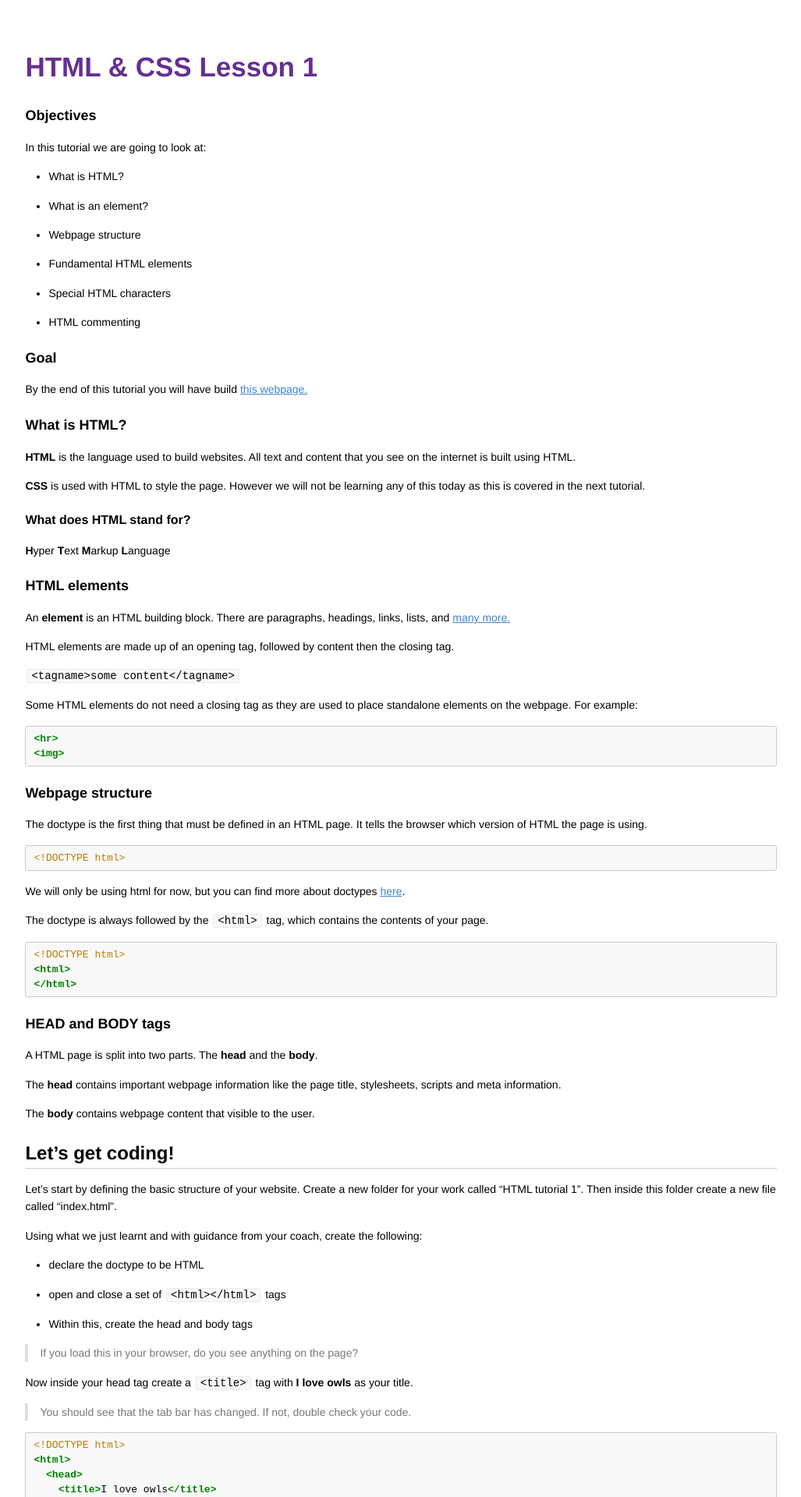
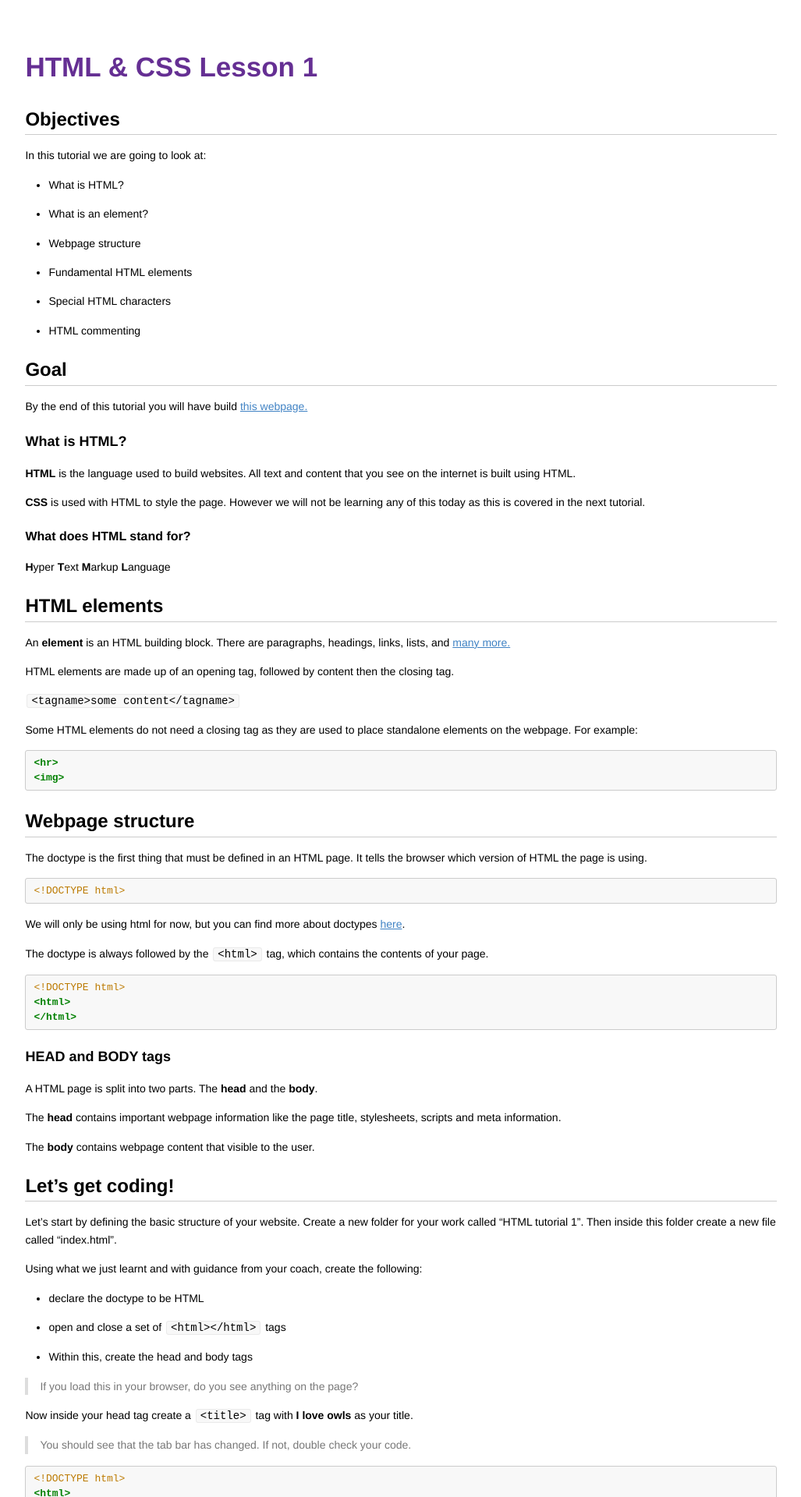
Before and after one commit to codebar/tutorials, a Jekyll site: the page built from html/lesson1/tutorial.md, in a window 1280 px wide. Shown: the top 1920 px of the page at 78% size, without its empty margins (126-1153 px from the left). Built offline with Jekyll 4.4.1, drawn with Linux system fonts in a browser that asks for light colours; Markdown is read by kramdown in place of the engine named in the settings.

Commit message:
heading amend

````diff
--- a/html/lesson1/tutorial.md
+++ b/html/lesson1/tutorial.md
@@ -3,7 +3,7 @@ layout: page
 title: HTML & CSS Lesson 1
 ---
 
-###Objectives
+##Objectives
 
 In this tutorial we are going to look at:
 
@@ -14,7 +14,7 @@ In this tutorial we are going to look at:
 * Special HTML characters
 * HTML commenting
 
-###Goal
+##Goal
 
 By the end of this tutorial you will have build [this webpage.](http://codebar.github.io/tutorials/html/lesson1/example.html "I love owls")
 
@@ -30,7 +30,7 @@ By the end of this tutorial you will have build [this webpage.](http://codebar.g
 **H**yper **T**ext **M**arkup **L**anguage
 
 
-### HTML elements
+## HTML elements
 
 An **element** is an HTML building block. There are paragraphs, headings, links, lists, and [many more.](https://developer.mozilla.org/en/docs/Web/HTML/Element)
 
@@ -45,7 +45,7 @@ Some HTML elements do not need a closing tag as they are used to place standalon
 <img>
 ```
 
-### Webpage structure
+## Webpage structure
 
 The doctype is the first thing that must be defined in an HTML page.
 It tells the browser which version of HTML the page is using.
@@ -220,7 +220,7 @@ Do this underneath the `<h2>Why do I like owls so much?</h2>` heading.
 </ul>
 ```
 
-### Adding a link on multiple elements
+## Adding a link on multiple elements
 
 Links can contain many elements - not just text.
 
@@ -242,7 +242,7 @@ Add this underneath the ordered list about why we like owls.
 > Click any of the images. Can you get to the link's page?
 > What happens if you take the `<br/>` tag out? Remember to put it back afterwards!
 
-### Formatting text
+## Formatting text
 
 We can also **emphasise** or make text *important*.
 For emphasis we use `<strong>` and for importance `<em>`
````
